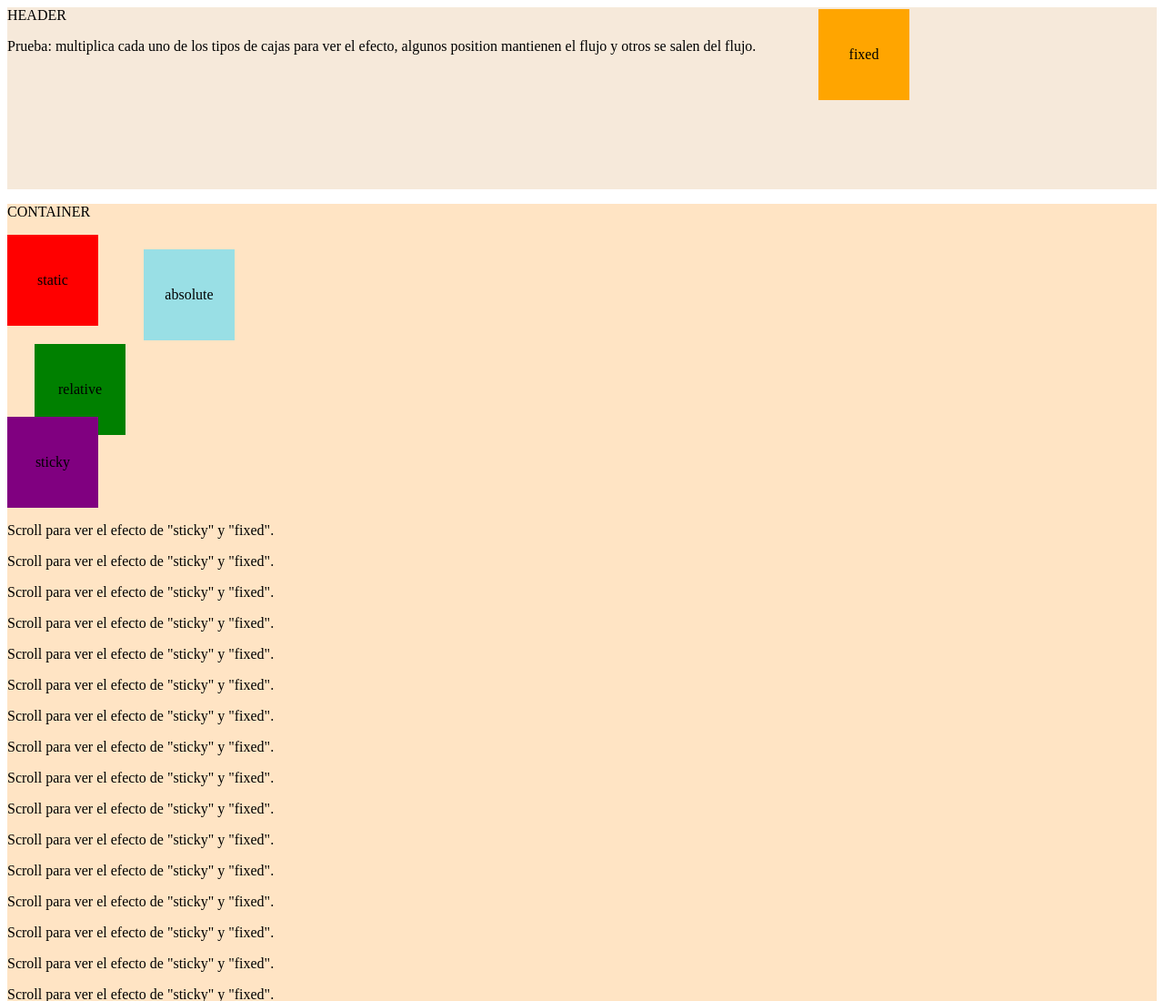
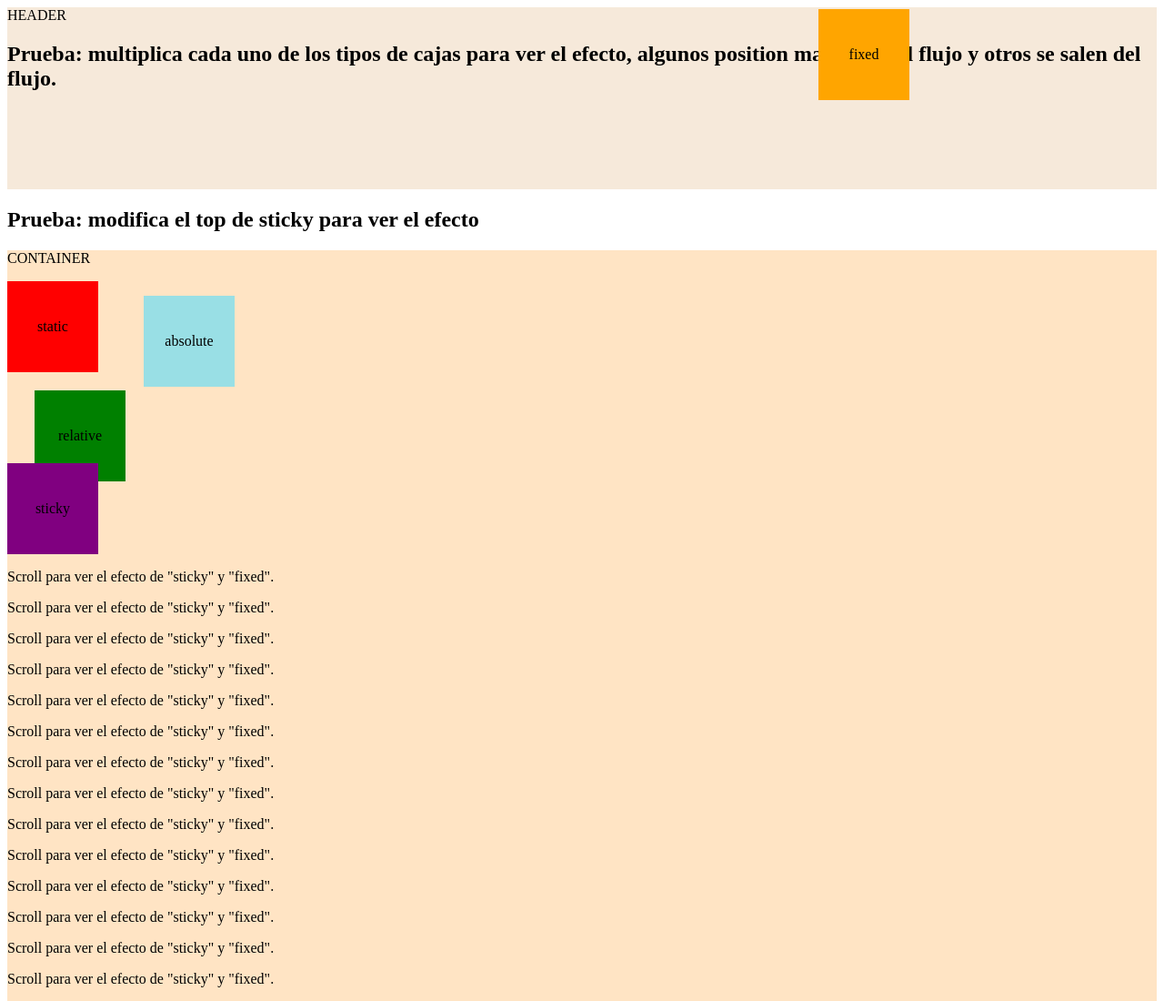
Before and after one commit to miGUITel/LM, a plain HTML site: page 03/position/LM0307_position.html in a window 1280 px wide. Shown: the top 1100 px of the page at 91% size. Drawn offline with Linux system fonts and the light colour scheme.

Commit message:
comentarios para facilitar la muestra de ejmplos

```diff
--- a/03/position/LM0307_position.html
+++ b/03/position/LM0307_position.html
@@ -60,6 +60,8 @@
             background-color: purple;
             position: sticky;
             top: 10px;
+            /* top: 400px; */
+            /* modifica el top a 400 para destacar el funcionamiento */
             text-align: center;
             line-height: 100px;
         }
@@ -67,7 +69,8 @@
 </head>
 <body>
     <div class="header"><p>HEADER</p>
-    <p>Prueba: multiplica cada uno de los tipos de cajas para ver el efecto, algunos position mantienen el flujo y otros se salen del flujo.</p></div>
+    <h2>Prueba: multiplica cada uno de los tipos de cajas para ver el efecto, algunos position mantienen el flujo y otros se salen del flujo.</h2></div>
+    <h2>Prueba: modifica el top de sticky para ver el efecto</h2>
     <div class="container"><p>CONTAINER</p>
         <div class="static-box">static</div>
         <div class="relative-box">relative</div>
```
